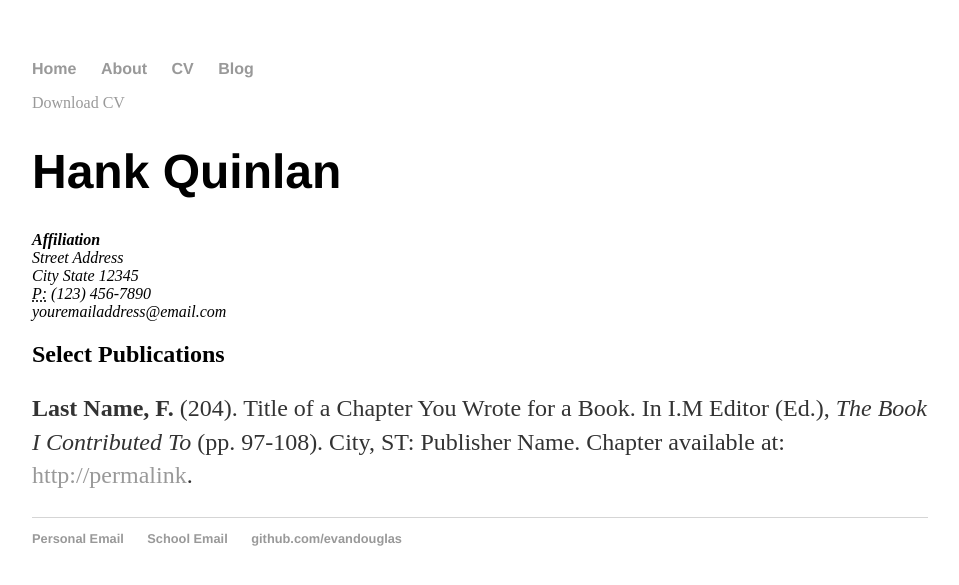
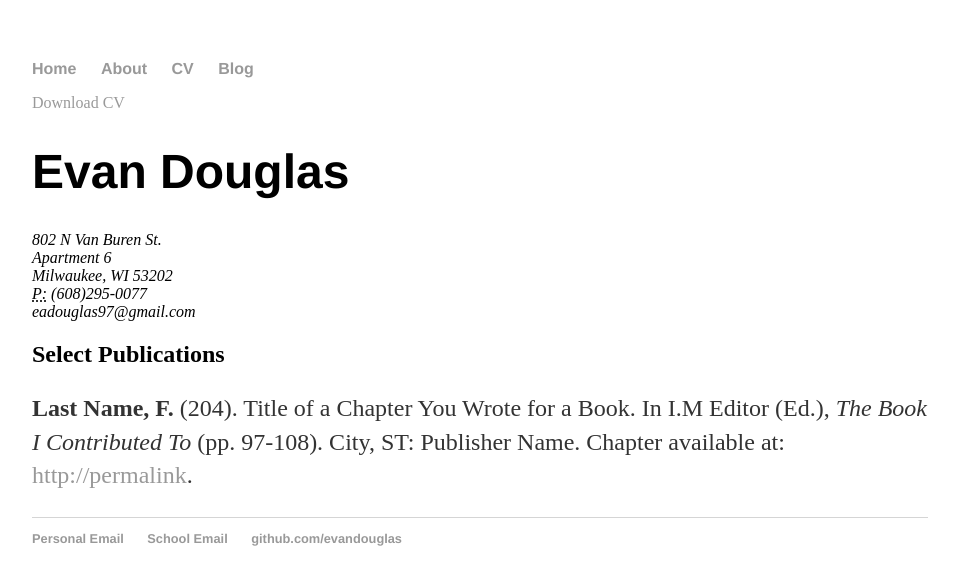
Before and after one commit to mankek/evandouglas.github.io, a Jekyll site: the page built from cv/index.html, in a window 1280 px wide. Shown: the top 585 px of the page, without its empty margins (160-1119 px from the left). Built offline with Jekyll 4.4.1, drawn with Linux system fonts in a browser that asks for light colours.

Commit message:
fixing some issues. now have a base jumping point

```diff
--- /dev/null
+++ b/Gemfile
@@ -0,0 +1,2 @@
+source 'https://rubygems.org'
+gem 'github-pages', group: :jekyll_plugins
--- a/blog/index.html
+++ b/blog/index.html
@@ -1,4 +1,7 @@
---- layout: default title: Evan Douglas's Blog ---
+---
+layout: default
+title: Evan Douglas's Blog
+---
 <h1>{{ page.title }}</h1>
 <ul class="posts">
 
--- a/cv/index.html
+++ b/cv/index.html
@@ -1,22 +1,27 @@
 ---
 layout: default
-title: CV of Your Name
+title: CV of Evan Douglas
 ---
 
 <div class="cv">
 	<a href="#" class="download" title="Download CV as PDF">Download CV</a>
-					<h1>Hank Quinlan</h1>
+	<h1>Evan Douglas</h1>
 	<address>
-					<strong>Affiliation</strong><br>
-					Street Address<br>
-					City State 12345<br>
-					<abbr title="phone">P:</abbr> (123) 456-7890<br>
-					<span class="obfuscate">youremailaddress@email.com</span>
+		802 N Van Buren St.
+		<br> Apartment 6
+		<br> Milwaukee, WI 53202
+		<br>
+		<abbr title="phone">P:</abbr> (608)295-0077
+		<br>
+		<span class="obfuscate">eadouglas97@gmail.com</span>
 	</address>
 
 	<h2>Select Publications</h2>
 
-					<p><strong>Last Name, F.</strong> (204). Title of a Chapter You Wrote for a Book. In I.M Editor (Ed.), <em>The Book I Contributed To</em> (pp. 97-108). City, ST: Publisher Name. Chapter available at: <a href="#">http://permalink</a>.
+	<p>
+		<strong>Last Name, F.</strong> (204). Title of a Chapter You Wrote for a Book. In I.M Editor (Ed.),
+		<em>The Book I Contributed To</em> (pp. 97-108). City, ST: Publisher Name. Chapter available at:
+		<a href="#">http://permalink</a>.
 
 
 </div>
```
Also changed, not shown: Gemfile.lock (added). Lines whose indentation alone changed are shown as unchanged.
